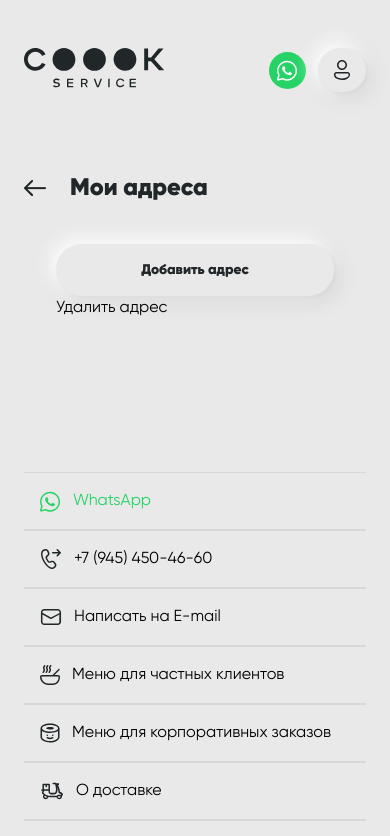
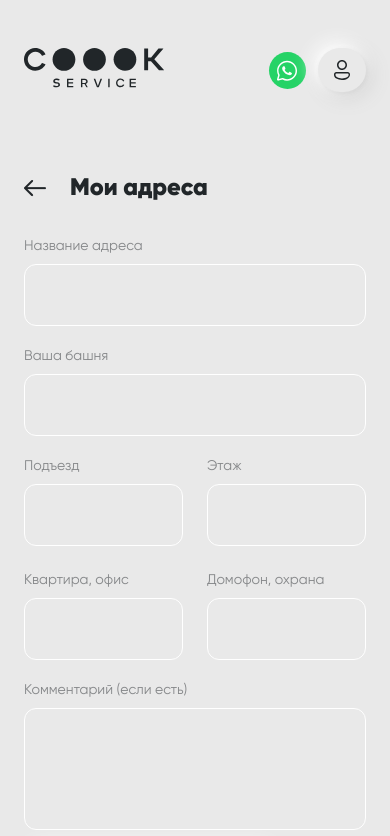
Before and after one commit to OmurbekArykbaev/cook-service, a React (Create React App) app: page /addresses in a window 390 px wide. Shown: the top 836 px of the page. Built offline with nearby package versions, Linux system fonts and the light colour scheme.

Commit message:
add form,input,label and fix responsive style add-address/page

```diff
--- a/src/index.css
+++ b/src/index.css
@@ -62,6 +62,10 @@ body {
   .card-food {
     position: relative;
     @apply flex flex-col max-w-[360px] mr-0 sm:mr-6 mb-6;
+  }
+
+  .input-items-address {
+    @apply w-full p-5 bg-inherit border rounded-xl border-white  text-black focus:outline-none text-sm sm:text-xl;
   }
 
   .card-food-hover:before {
--- a/src/pages/Address/AddAddress.tsx
+++ b/src/pages/Address/AddAddress.tsx
@@ -1,5 +1,6 @@
 import React from "react"
 import { Link } from "react-router-dom"
+import { MdOutlineRemoveCircle } from "react-icons/md"
 
 const AddAddress = () => {
   return (
@@ -7,6 +8,7 @@ const AddAddress = () => {
       <section>
         <div className="flex flex-col py-8">
           {/* <!-- title --> */}
+
           <div className="flex items-center w-full pb-8  lg:mb-0">
             <Link to="/address" className="mr-6">
               <img src="./img/arrow.png" alt="Back Arrow" />
@@ -17,35 +19,101 @@ const AddAddress = () => {
           </div>
 
           {/* Form wrapper */}
-          <div className="flex flex-wrap flex-col items-center md:items-start space-y-6 space-x-0 md:space-y-0 md:space-x-6 md:flex-nowrap mb-8 md:flex-row p-2 sm:p-8">
-            <form>
+          <div className="flex flex-wrap flex-col items-center">
+            <form className="w-full flex flex-col space-y-5 md:space-y-9">
               {/* input 1 */}
-              <div></div>
+              <div className="flex flex-col space-y-2">
+                <label className="text-sm text-textGray" htmlFor="address">
+                  Название адреса
+                </label>
+                <input
+                  className="input-items-address"
+                  type="text"
+                  name="address"
+                />
+              </div>
 
               {/* input 2 */}
-              <div></div>
+              <div className="flex flex-col space-y-2">
+                <label className="text-sm text-textGray" htmlFor="address">
+                  Ваша башня
+                </label>
+                <input
+                  className="input-items-address"
+                  type="text"
+                  name="address"
+                />
+              </div>
 
-              {/* inputs wrapper  */}
-              <div>
+              {/* inputs wrapper 4 items  */}
+              <div className=" grid grid-cols-2 gap-6 md:space-y-2 md:flex md:items-center  md:space-x-8 md:flex-row">
                 {/* input 1 */}
-                <div></div>
+                <div className="flex flex-col space-y-2">
+                  <label className="text-sm text-textGray" htmlFor="address">
+                    Подъезд
+                  </label>
+                  <input
+                    className="input-items-address"
+                    type="text"
+                    name="address"
+                  />
+                </div>
                 {/* input 2 */}
-                <div></div>
+                <div className="flex flex-col space-y-2">
+                  <label className="text-sm text-textGray" htmlFor="address">
+                    Этаж
+                  </label>
+                  <input
+                    className="input-items-address"
+                    type="text"
+                    name="address"
+                  />
+                </div>
                 {/* input 3 */}
-                <div></div>
+                <div className="flex flex-col space-y-2">
+                  <label className="text-sm text-textGray" htmlFor="address">
+                    Квартира, офис
+                  </label>
+                  <input
+                    className="input-items-address"
+                    type="text"
+                    name="address"
+                  />
+                </div>
                 {/* input 4 */}
-                <div></div>
+                <div className="flex flex-col space-y-2">
+                  <label className="text-sm text-textGray" htmlFor="address">
+                    Домофон, охрана
+                  </label>
+                  <input
+                    className="input-items-address"
+                    type="text"
+                    name="address"
+                  />
+                </div>
               </div>
 
               {/* textarea comment */}
-              <div></div>
+              <div className="flex flex-col space-y-2">
+                <label className="text-sm text-textGray" htmlFor="comment">
+                  Комментарий (если есть)
+                </label>
+                <textarea
+                  className="input-items-address resize-none"
+                  name="comment"
+                  rows={4}
+                />
+              </div>
 
               {/* buttons */}
-              <div className='px-6 sm:px-12"'>
+              <div className='flex justify-between space-x-8  sm:px-12"'>
                 <button className="w-full btn font-bold py-4 px-6 md:py-2 md:w-[30%]">
-                  Добавить адрес
+                  Сохранить
                 </button>
-                <button>Удалить адрес</button>
+                <button className="text-black text-lg">
+                  <p className="hidden md:block">Удалить адрес</p>{" "}
+                  <MdOutlineRemoveCircle className="md:hidden" size={35} />
+                </button>
               </div>
             </form>
           </div>
--- a/tailwind.config.js
+++ b/tailwind.config.js
@@ -16,6 +16,7 @@ module.exports = {
         gray: "#E9E9E9",
         black: "#212629",
         orange: "#FE9102",
+        textGray: "rgba(33, 38, 41, 0.5)",
       },
     },
   },
```
